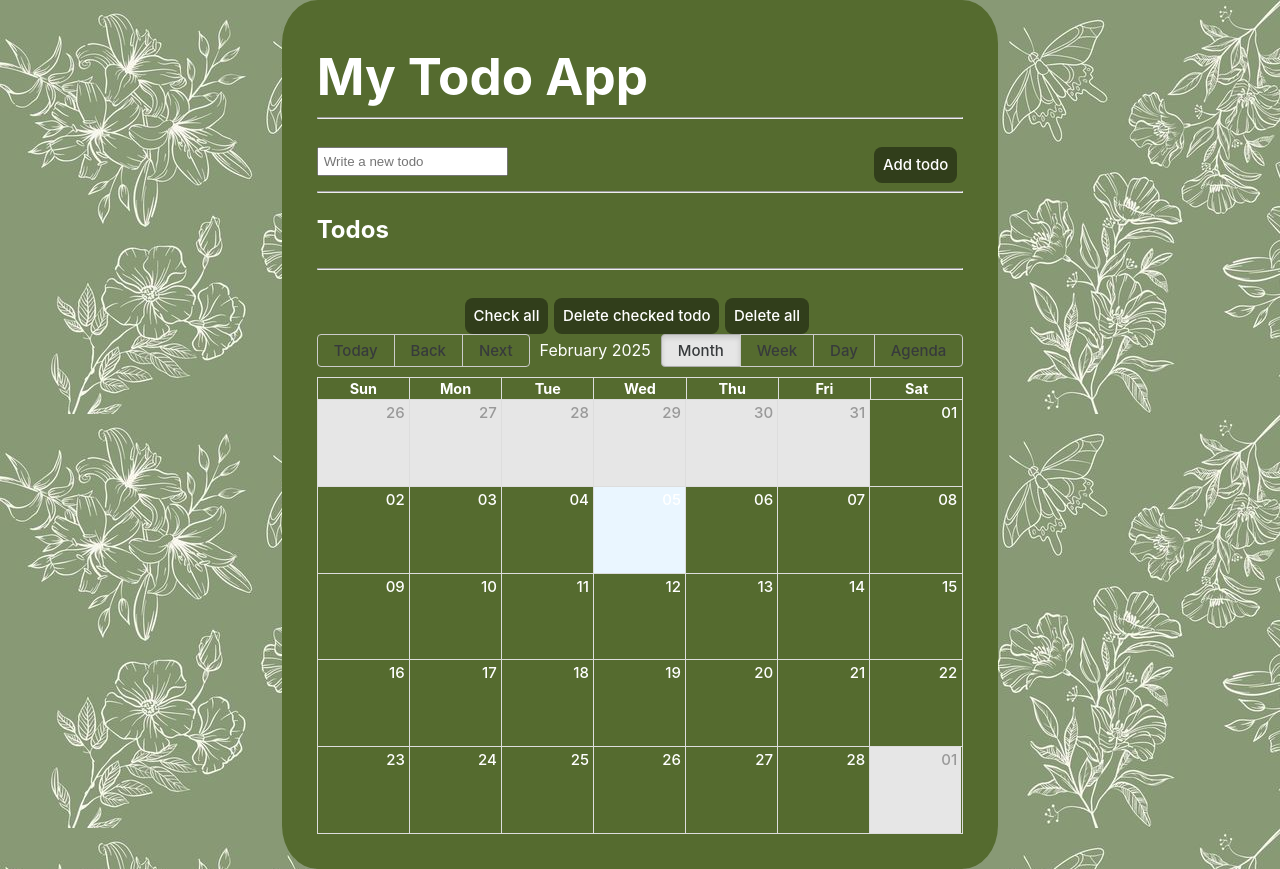
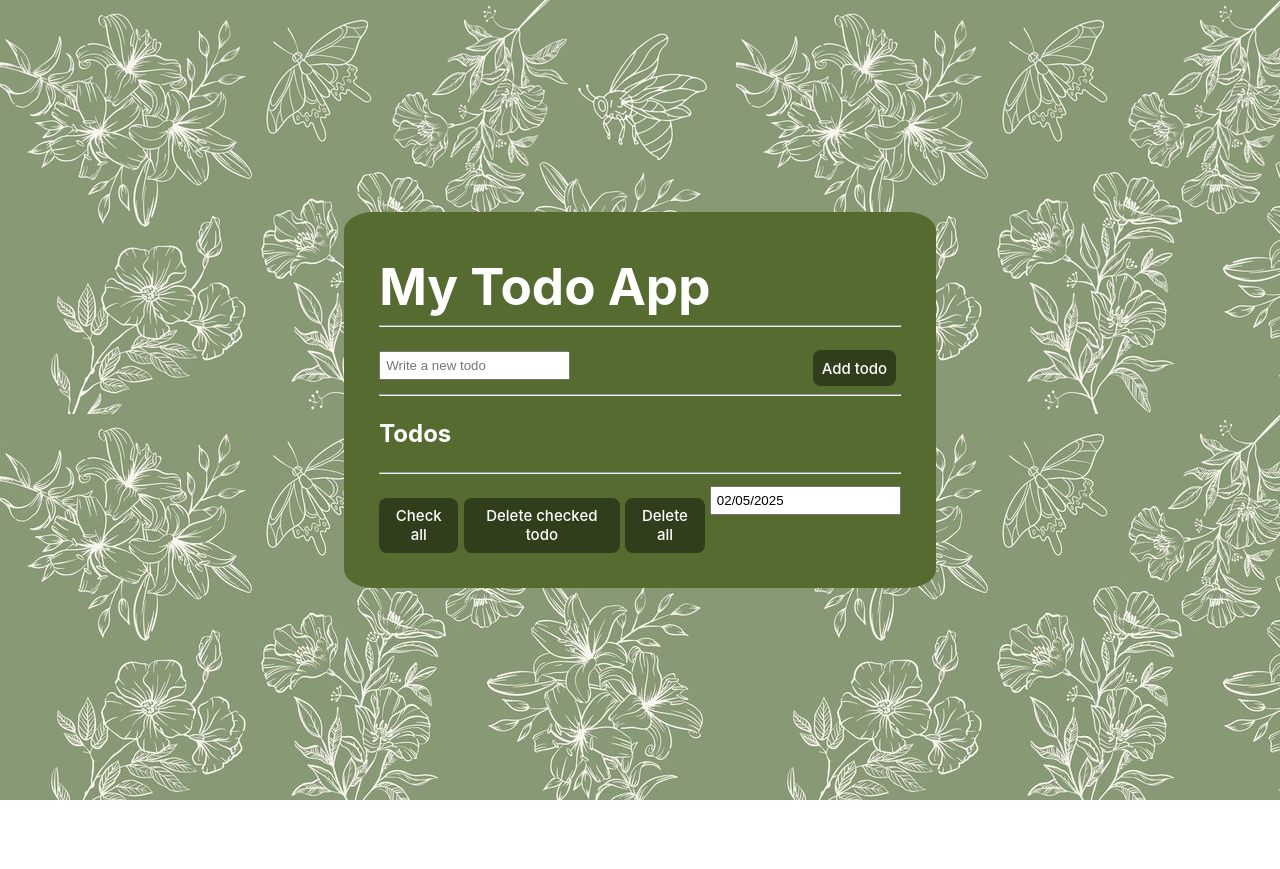
Before and after one commit to marietmr/TodoList-react, a React (Vite) app: page / in a window 1280 px wide. After the commit the page ends 800 px from the top, so only its background shows below. Built offline with nearby package versions, Linux system fonts and the light colour scheme.

Commit message:
en cours de modification

```diff
--- a/src/App.jsx
+++ b/src/App.jsx
@@ -1,11 +1,17 @@
 import React, { useState, useEffect } from "react";
 import "./App.css";
 import TodoList from "./components/TodoList";
-// import Calendar from 'react-calendar';
-import './Calendar.css';
-import {Calendar, momentLocalizer} from "react-big-calendar";
-import moment from "moment";
-import "react-big-calendar/lib/css/react-big-calendar.css";
+import DatePicker from 'react-datepicker';
+import "react-datepicker/dist/react-datepicker.css";
+
+// function pickDate() {
+//   const [startDate, setStartDate] = useState(new Date());
+
+//   return (
+//     <DatePicker selected={startDate} onChange={(date) => setStartDate(date)}></DatePicker>
+//   )
+// }
+
 
 function Form({onAddTodo}){
   const [task, setTask] = useState("");
@@ -33,14 +39,13 @@
   )
 }
 
-const localizer = momentLocalizer(moment);
 
 export default function App() {
     const [todos, setTodos] = useState([]);
     // const [newTodo, setNewTodo] = useState('');
     const [isCheckAll, setIsCheckAll] = useState(false);
     // const [date, setDate] = useState(new Date());
-    const [events, setEvents] = useState([]);
+    const [startDate, setStartDate] = useState(new Date());
 
     useEffect(() => {
       const storedTodos = localStorage.getItem('App');
@@ -94,23 +99,6 @@
       setIsCheckAll(!isCheckAll);
     }
 
-    // function disabledDates(data) {
-    //   return data.view === 'month' && data.date.getDay() === 0;
-    // }
-
-    const handleSelectSlot = ({start, end}) => {
-      const title = window.prompt("New Event name");
-      if (title){
-        setEvents([...events, {start, end, title}])
-      }
-    };
-
-
-    // const keyDown = (event) => {
-    //   if (event.key === 'Enter'){
-    //     addTodo(event.target.value);
-    //   }
-    // }
 
   return(
       <div className="app-container">
@@ -129,16 +117,9 @@
           </button>
             <button onClick={() => handleCheckedTask()}>Delete checked todo</button>
             <button onClick={() => deleteAll()}>Delete all</button>
-          </div>
-          <Calendar
-            localizer={localizer}
-            events={events}
-            startAccessor="start"
-            endAccessor="end"
-            style={{height: 500}}
-            selectable
-            onSelectSlot={handleSelectSlot}
-          ></Calendar>
+            <DatePicker selected={startDate} onChange={(date) => setStartDate(date)}/>
+            </div>
+
       </div>
     );
 }
```
